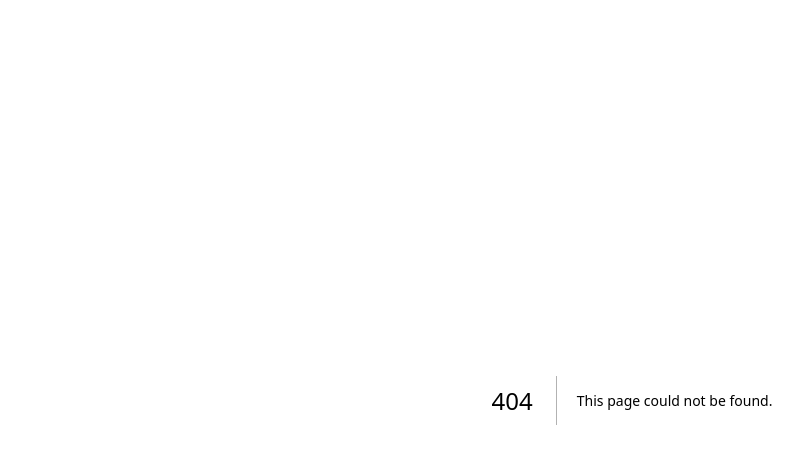
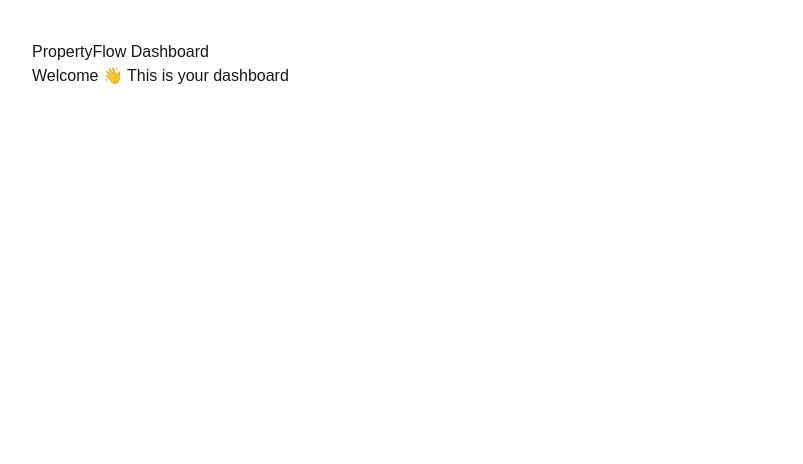
Before and after one commit to xmail001/PROPERTYFLOW2, a Next.js app: page /dashboard in a window 1280 px wide. Before the commit this address had no page. Shown: the top 464 px of the page, without its empty margins (8-811 px from the left). Built offline with nearby package versions, Linux system fonts and the light colour scheme.

Commit message:
add dashboard page

```diff
--- /dev/null
+++ b/app/dashboard/page.tsx
@@ -0,0 +1,8 @@
+export default function Dashboard() {
+  return (
+    <div style={{ padding: 40 }}>
+      <h1>PropertyFlow Dashboard</h1>
+      <p>Welcome 👋 This is your dashboard</p>
+    </div>
+  );
+}
```
